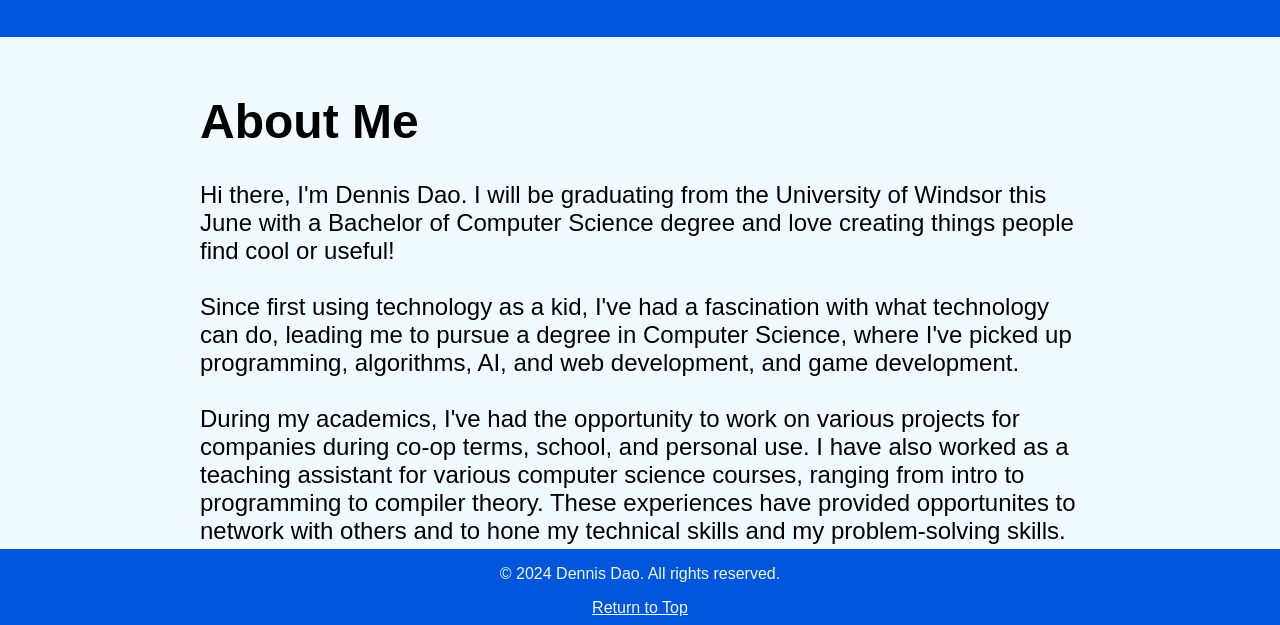
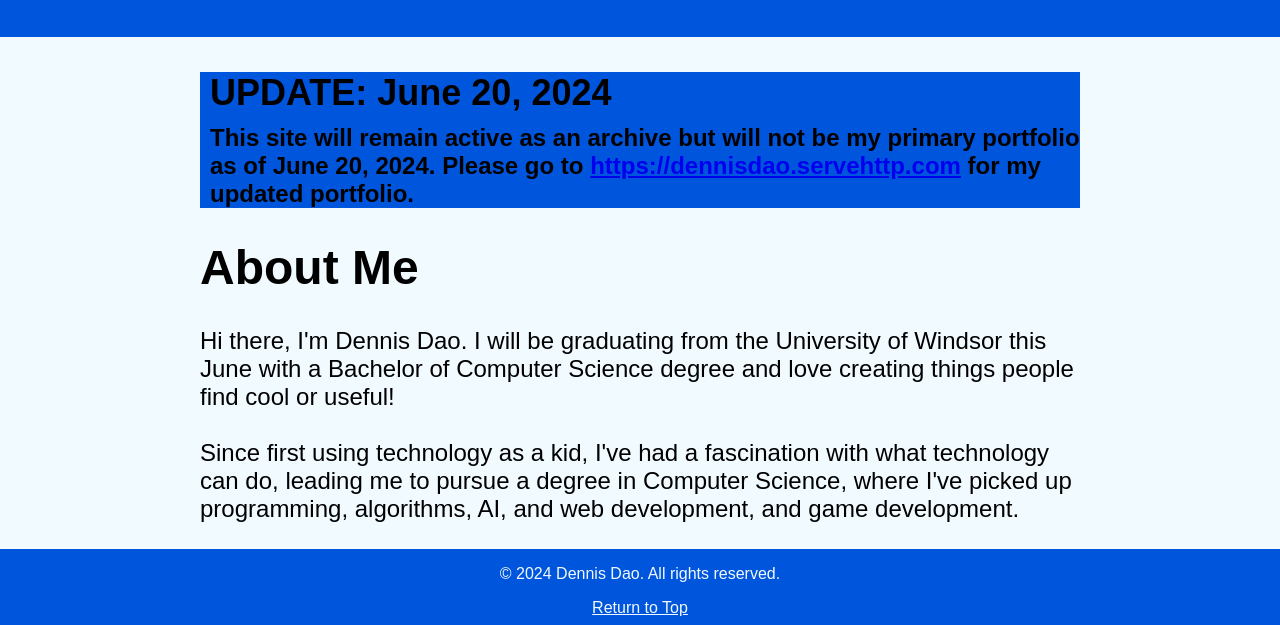
Before and after one commit to dennis0802/dennis0802.github.io, a plain HTML site: page about.html in a window 1280 px wide. Shown: the part 173-798 px from the top of the page. Drawn offline with Linux system fonts and the light colour scheme.

Commit message:
Archive Portfolio Add any last changes, add notice that portfolio will not be primary as of June 20, 2024

```diff
--- a/about.html
+++ b/about.html
@@ -40,6 +40,14 @@
         </div>
 
         <div id="content">
+            <div style="font-weight: bold; background-color: #0055DD;">
+                <h2 style="margin: 10px 0 10px 10px">UPDATE: June 20, 2024</h2>
+                <p style="margin: 10px 0 10px 10px">
+                    This site will remain active as an archive but will not be my primary portfolio as of June 20, 2024. Please go to
+                    <a href="https://dennisdao.servehttp.com">https://dennisdao.servehttp.com</a> for my updated portfolio.
+                </p>
+            </div>
+
             <h1>About Me</h1>
             <p>
                 Hi there, I'm Dennis Dao. I will be graduating from the University of Windsor this June with a Bachelor of Computer Science degree and love creating things
```
Also changed, not shown: contact.html (+8 -0 lines), exp.html (+8 -0 lines), index.html (+8 -0 lines), projects.html (+8 -0 lines), resume.html (+7 -0 lines), skills.html (+8 -0 lines), 2 other files.
